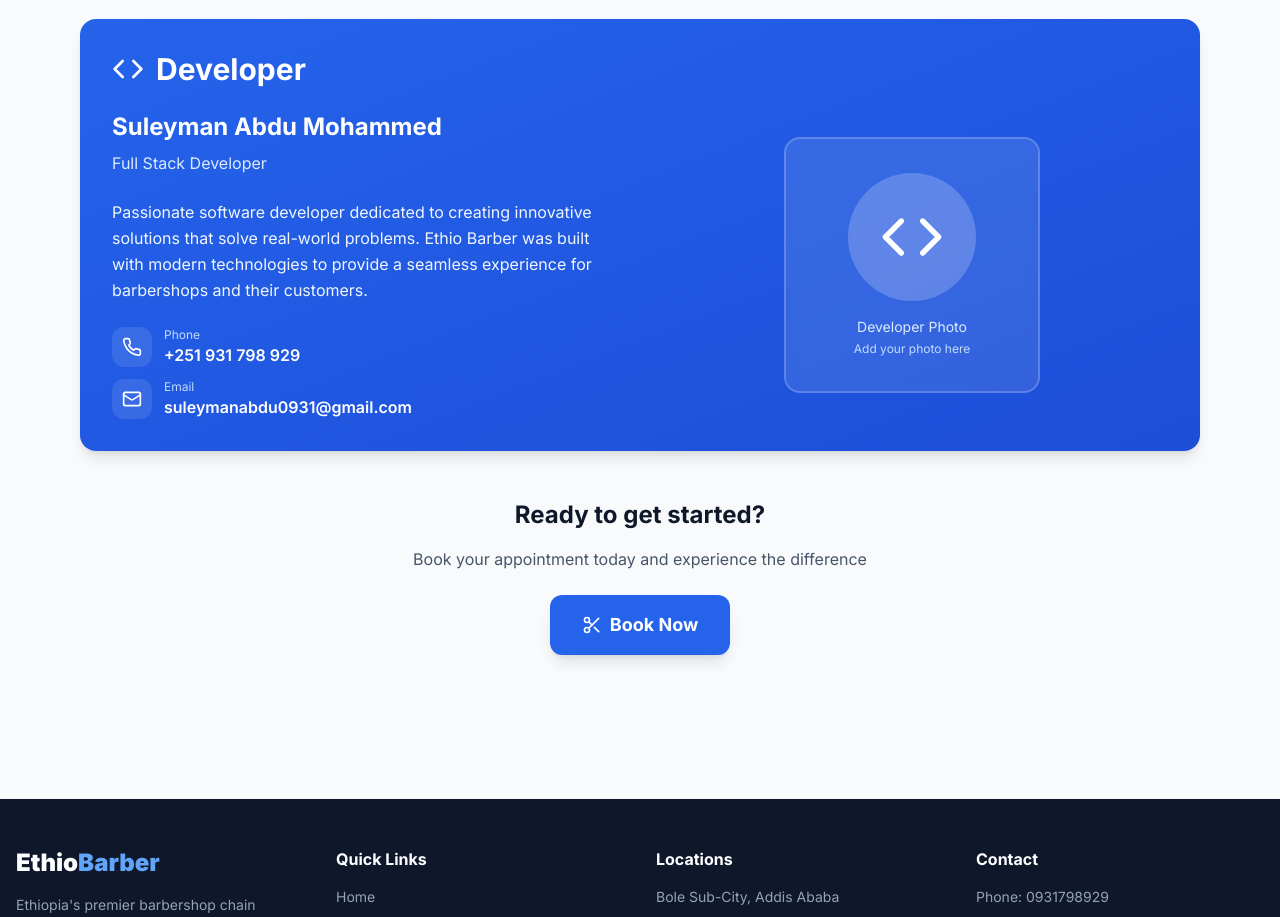
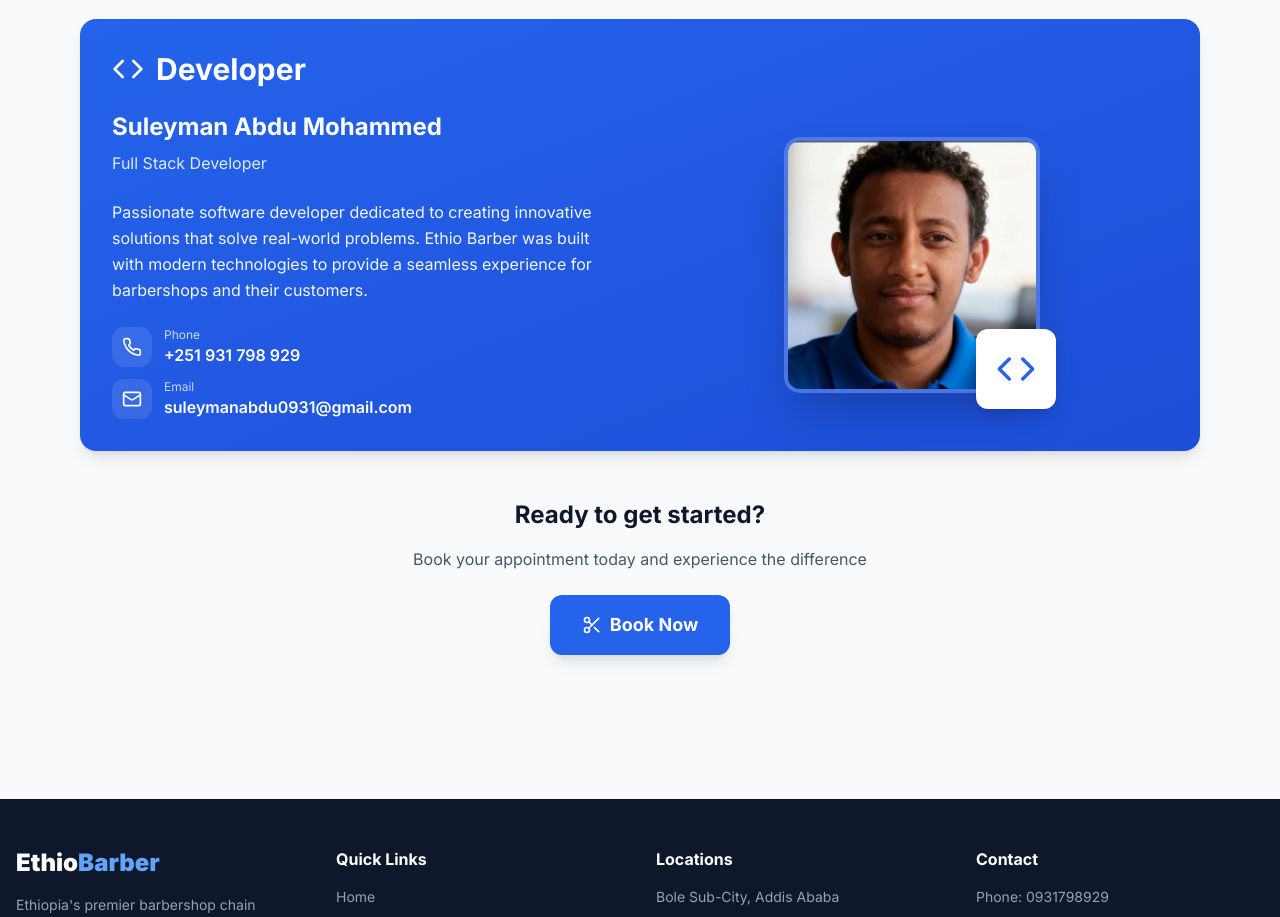
Before and after one commit to suleyman0931/Ethiobarbershop-spring-but-backend, a Next.js app in the folder frontend/: page /about in a window 1280 px wide. Shown: the part 880-1797 px from the top of the page. Built offline with nearby package versions, Linux system fonts and the light colour scheme.

Commit message:
Add developer photo to About page

```diff
--- a/frontend/src/app/about/page.tsx
+++ b/frontend/src/app/about/page.tsx
@@ -112,15 +112,16 @@ export default function AboutPage() {
             </div>
           </div>
 
-          {/* Developer Image Placeholder */}
+          {/* Developer Image */}
           <div className="flex justify-center">
-            <div className="w-64 h-64 bg-white/10 rounded-2xl flex items-center justify-center backdrop-blur-sm border-2 border-white/20">
-              <div className="text-center">
-                <div className="w-32 h-32 bg-white/20 rounded-full flex items-center justify-center mx-auto mb-4">
-                  <Code className="w-16 h-16 text-white" />
-                </div>
-                <p className="text-sm text-blue-100">Developer Photo</p>
-                <p className="text-xs text-blue-200 mt-1">Add your photo here</p>
+            <div className="relative">
+              <img
+                src="/suleyman.png"
+                alt="Suleyman Abdu Mohammed"
+                className="w-64 h-64 rounded-2xl object-cover shadow-2xl border-4 border-white/20"
+              />
+              <div className="absolute -bottom-4 -right-4 w-20 h-20 bg-white rounded-xl flex items-center justify-center shadow-lg">
+                <Code className="w-10 h-10 text-blue-600" />
               </div>
             </div>
           </div>
```
Also changed, not shown: frontend/public/suleyman.png (added).
